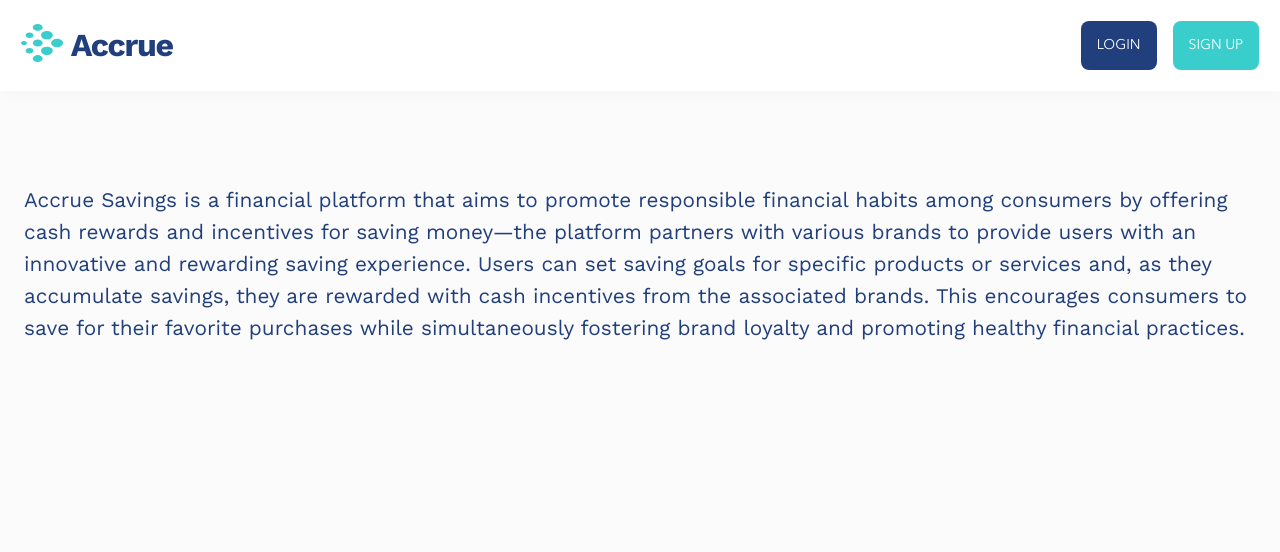
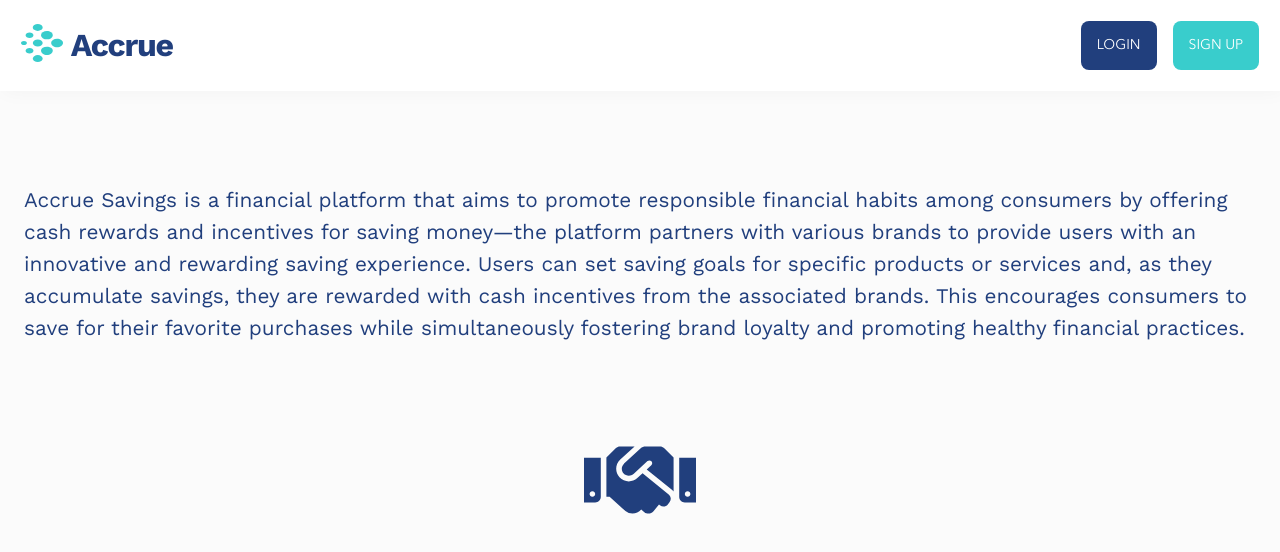
Before and after one commit to Spiritman90/accrue-savings, a React (Create React App) app: page / in a window 1280 px wide. Shown: the top 552 px of the page. Built offline with nearby package versions, Linux system fonts and the light colour scheme; no server answers; a web font is replaced by a local one.

Commit message:
Added icon

```diff
--- a/package.json
+++ b/package.json
@@ -9,6 +9,7 @@
     "firebase": "^9.20.0",
     "react": "^18.2.0",
     "react-dom": "^18.2.0",
+    "react-icons": "^4.8.0",
     "react-router-dom": "^6.10.0",
     "react-scripts": "5.0.1",
     "react-toastify": "^9.1.2",
--- a/src/pages/home/index.jsx
+++ b/src/pages/home/index.jsx
@@ -1,5 +1,6 @@
 import "./style.scss";
 import React from "react";
+import { FaHandshake } from "react-icons/fa";
 
 const Homepage = () => {
   return (
@@ -17,6 +18,9 @@ const Homepage = () => {
             consumers to save for their favorite purchases while simultaneously
             fostering brand loyalty and promoting healthy financial practices.
           </p>
+          <div className="home__icon">
+            <FaHandshake color="#213f7d" size="7rem" />
+          </div>
         </div>
       </section>
     </>
--- a/src/pages/home/style.scss
+++ b/src/pages/home/style.scss
@@ -19,4 +19,10 @@
     line-height: 2rem;
     margin-top: 5rem;
   }
+
+  &__icon {
+    display: grid;
+    place-items: center;
+    margin-top: 5rem;
+  }
 }
```
Also changed, not shown: 1 other file (tests, documents, lock files or other folders).
